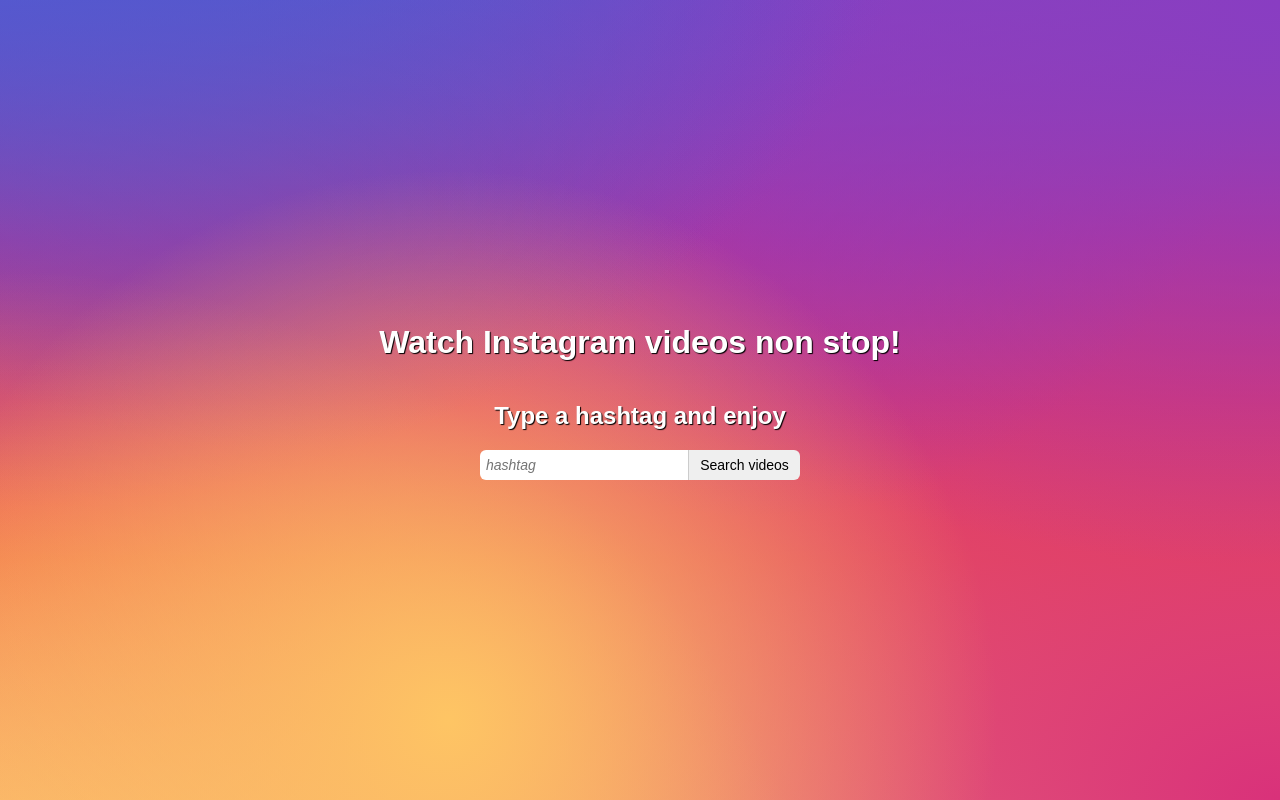
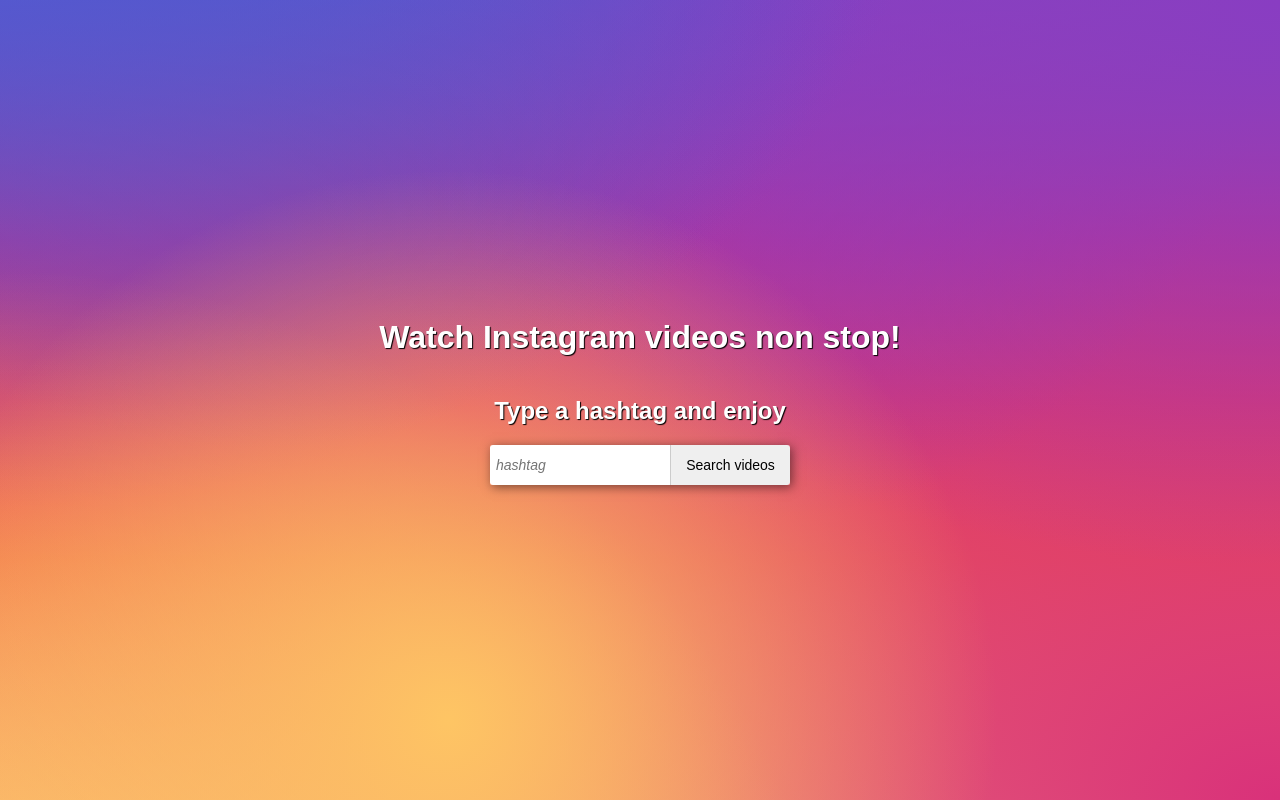
Before and after one commit to MikitaLisavets/autoplay, a React (Create React App) app: page / in a window 1280 px wide. Built offline with nearby package versions, Linux system fonts and the light colour scheme.

Commit message:
update styles

```diff
--- a/src/App.css
+++ b/src/App.css
@@ -3,7 +3,6 @@
   display: flex;
   height: 100vh;
   width: 100vw;
-  min-width: 320px;
   justify-content: center;
   align-items: center;
   flex-direction: column;
@@ -52,19 +51,20 @@
 
 .App form {
   overflow: hidden;
-  width: 320px;
+  width: 300px;
+  box-shadow: 2px 2px 10px rgba(0, 0, 0, .5);
 }
 
 .App form input {
-  height: 30px;
+  height: 40px;
   font-size: 14px;
   box-sizing: border-box;
   vertical-align: middle;
   float: left;
-  width: 65%;
+  width: 60%;
   background: #fff;
   border: none;
-  border-radius: 6px 0 0 6px;
+  border-radius: 3px 0 0 3px;
   padding: 0 6px;
   outline: none;
 }
@@ -83,19 +83,20 @@
 }
 
 .App form button {
-  height: 30px;
+  height: 40px;
   font-size: 14px;
   box-sizing: border-box;
   vertical-align: middle;
   float: left;
-  width: 35%;
+  width: 40%;
   border: none;
   background: #efefef;
-  border-radius: 0 6px 6px 0;
+  border-radius: 0 3px 3px 0;
   cursor: pointer;
   outline: none;
   transition: background .3s;
   border-left: 1px solid #ccc;
+  padding: 0 2px;
 }
 .App form button:hover,
 .App form button:focus {
--- a/src/index.css
+++ b/src/index.css
@@ -2,6 +2,7 @@
   margin: 0;
   padding: 0;
   font-family: sans-serif;
+  min-width: 320px;
   background:
     radial-gradient(circle farthest-corner at 35% 90%, #fec564, transparent 50%),
     radial-gradient(circle farthest-corner at 0 140%, #fec564, transparent 50%),
```
